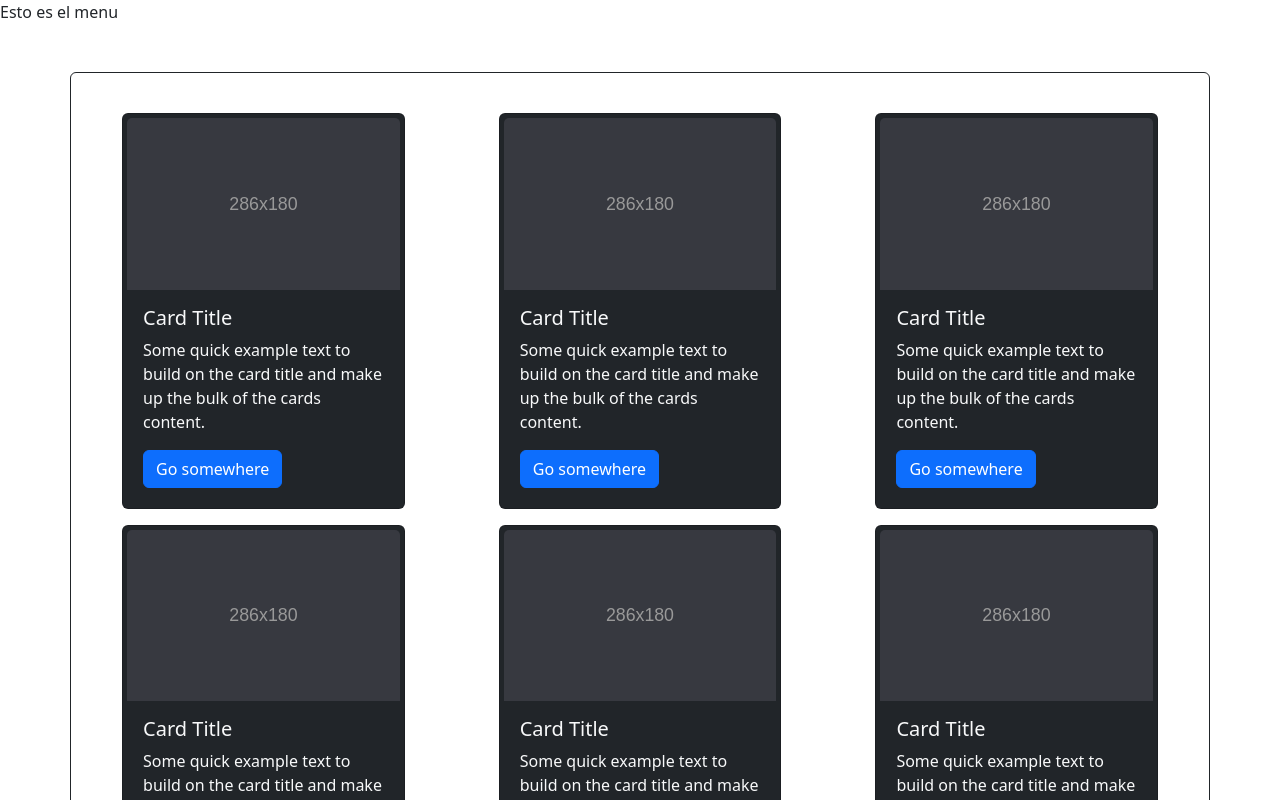
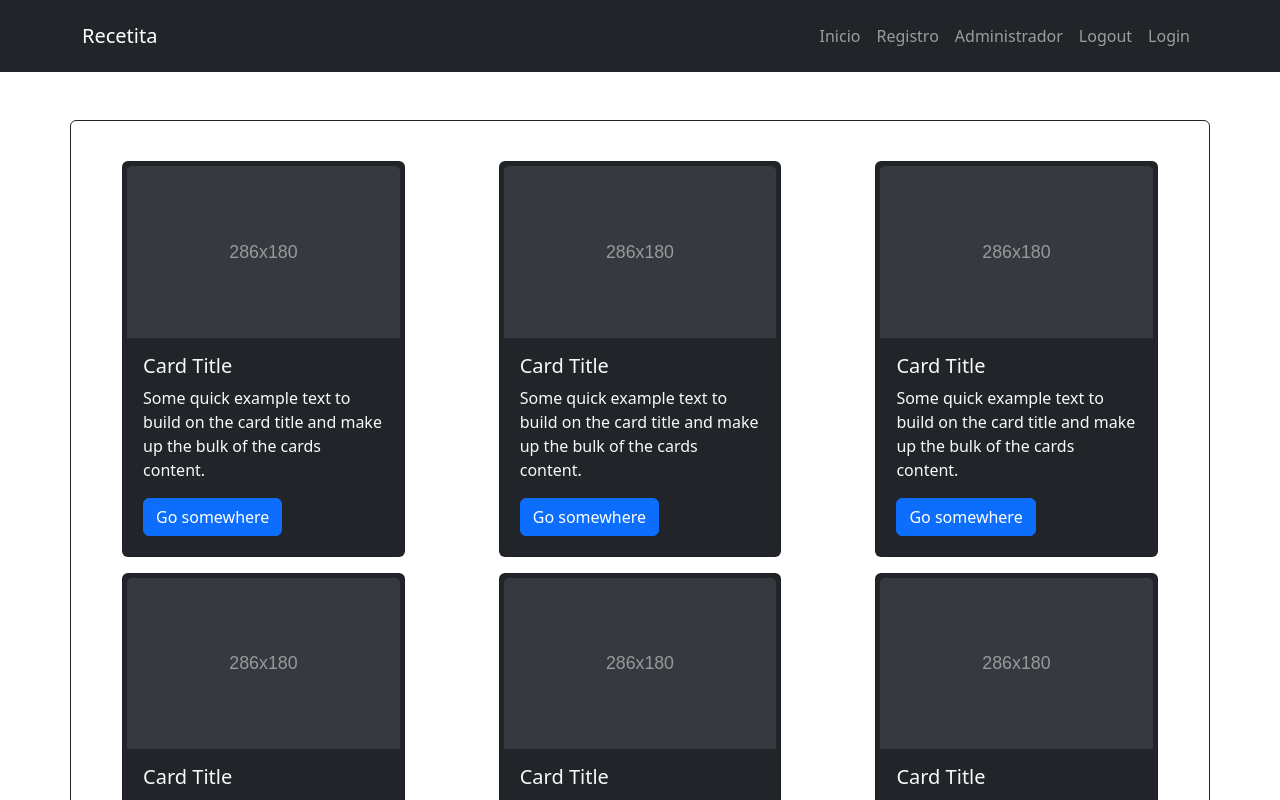
Before and after one commit to silviojrcc/ejercicio14-react, a React (Vite) app: page / in a window 1280 px wide. Shown: the top 800 px of the page. Built offline with nearby package versions, Linux system fonts and the light colour scheme.

Commit message:
agrega maquetado navbar

```diff
--- a/src/components/common/Menu.jsx
+++ b/src/components/common/Menu.jsx
@@ -1,9 +1,21 @@
-
+import { Navbar, Container, Nav, Button } from "react-bootstrap";
 const Menu = () => {
     return (
-        <div>
-            Esto es el menu
-        </div>
+        <Navbar className="p-3" bg="dark" variant="dark" expand="lg">
+            <Container>
+                <Navbar.Brand>Recetita</Navbar.Brand>
+                <Navbar.Toggle aria-controls="basic-navbar-nav" />
+                <Navbar.Collapse id="basic-navbar-nav">
+                    <Nav className="ms-auto">
+                        <Nav.Link end to={'/'} className={'nav-item nav-link'}>Inicio</Nav.Link>
+                        <Nav.Link end to={'/registro'} className={'nav-item nav-link'}>Registro</Nav.Link>
+                        <Nav.Link end to={'/administrador'} className={'nav-item nav-link'}>Administrador</Nav.Link>
+                        <Button className={'nav-item nav-link'}>Logout</Button>
+                        <Nav.Link end to={'/login'} className={'nav-item nav-link'}>Login</Nav.Link>
+                    </Nav>
+                </Navbar.Collapse>
+            </Container>
+        </Navbar>
     );
 };
 
--- a/src/components/pages/Home.jsx
+++ b/src/components/pages/Home.jsx
@@ -1,7 +1,6 @@
 import Menu from '../common/Menu.jsx';
 import Footer from "../common/Footer.jsx";
 import RecetasList from './receta/RecetasList.jsx';
-import DetalleReceta from './DetalleReceta.jsx';
 
 const Home = () => {
     return (
@@ -9,7 +8,6 @@ const Home = () => {
           <Menu></Menu>
           <RecetasList/>
           <Footer></Footer>
-          <DetalleReceta/>
         </>
     );
 };
```
